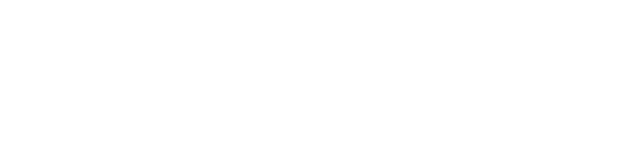
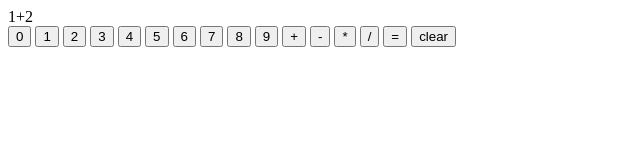
Before and after one commit to exequielyuri/odin-calculator, a plain HTML site: page index.html in a window 1280 px wide. Shown: the whole page, without its empty margins (0-640 px from the left). Drawn offline with Linux system fonts and the light colour scheme.

Commit message:
Create buttons for numbers and operations

```diff
--- a/index.html
+++ b/index.html
@@ -6,10 +6,30 @@
     <meta name="viewport" content="width=device-width, initial-scale=1.0">
     <title>Document</title>
 
-    <link rel="stylsheet" href="./style.css">
+    <link rel="stylesheet" href="./style.css">
     <script defer src="./script.js"></script>
 </head>
 <body>
-
+    <div id="calculator">
+        <div>1+2</div>
+        <div id="buttons">
+            <button>0</button>
+            <button>1</button>
+            <button>2</button>
+            <button>3</button>
+            <button>4</button>
+            <button>5</button>
+            <button>6</button>
+            <button>7</button>
+            <button>8</button>
+            <button>9</button>
+            <button>+</button>
+            <button>-</button>
+            <button>*</button>
+            <button>/</button>
+            <button>=</button>
+            <button>clear</button>
+        </div>
+    </div>
 </body>
 </html>
```
